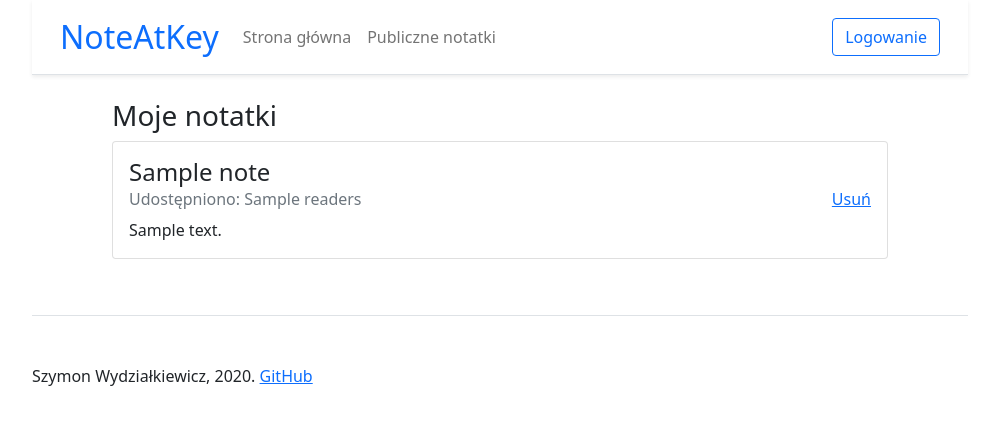
After one commit to Wydzials/NoteAtKey, a Python web app: template web/templates/my_notes.html in a window 1280 px wide. The commit adds this page. Shown: the top 425 px of the page, without its empty margins (140-1139 px from the left). Run offline with Jinja, Linux system fonts and the light colour scheme; the template is opened without the code that fills it: most values are stand-ins (such as "Sample title", 1, 10 or a date in 2020).

Commit message:
Add page with user's notes

```diff
--- /dev/null
+++ b/web/templates/my_notes.html
@@ -0,0 +1,34 @@
+{% extends "base.html" %}
+
+
+{% block body %}
+
+<div class="row justify-content-center">
+    <div class="col-10">
+        <h3>Moje notatki</h3>
+
+        {% if notes|length == 0 %}
+        <p class="lead">Nie masz jeszcze żadnych notatek.</p>
+        {% endif %}
+
+        {% for note in notes %}
+        <div class="card my-2">
+            <div class="card-body">
+                <h4 class="card-title">{{ note["title"] }} </h4>
+                <h6 class="card-subtitle mb-2 text-muted">
+                    {% if note["readers"]|length > 0 %}
+                    Udostępniono: {{ note["readers"] }}
+                    {% endif %}
+
+                    <a href="{{ url_for('delete_note', note_id=note['id']) }}" class="card-link float-end">Usuń</a>
+                </h6>
+                <p class="card-text" style="white-space: pre-line">{{ note["content"] }}</p>
+
+            </div>
+        </div>
+        {% endfor %}
+
+    </div>
+</div>
+
+{% endblock %}
```
Also changed, not shown: web/app.py (+16 -10 lines), web/notes.py (+14 -0 lines), web/templates/new_note.html (+9 -10 lines).
